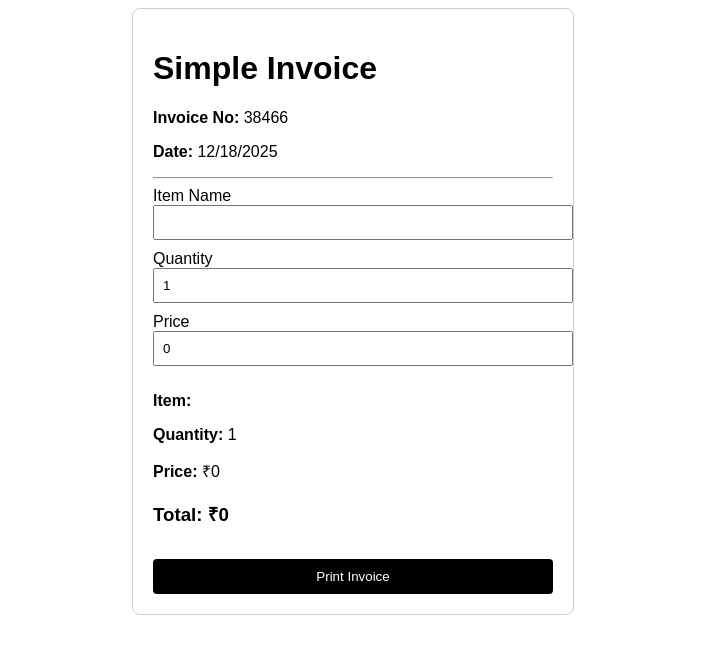
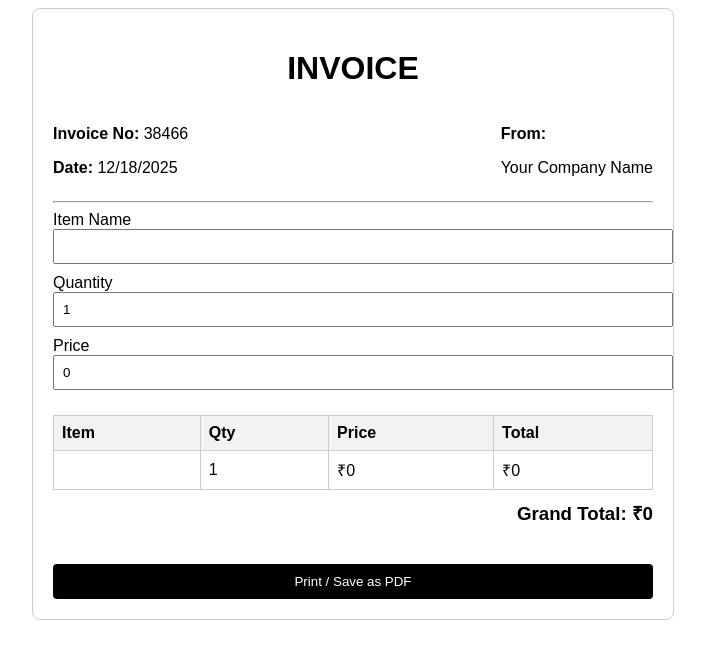
Before and after one commit to abhayswami2004-source/-making-invoice-, a Next.js app: page / in a window 1280 px wide. Shown: the top 658 px of the page, without its empty margins (287-992 px from the left). Built offline with nearby package versions, Linux system fonts and the light colour scheme.

Commit message:
Update page.js

```diff
--- a/app/page.js
+++ b/app/page.js
@@ -13,12 +13,28 @@ export default function Home() {
 
   return (
     <>
-      {/* Print CSS */}
+      {/* Print styles */}
       <style>{`
         @media print {
           .no-print {
             display: none;
           }
+          body {
+            background: white;
+          }
+        }
+        table {
+          width: 100%;
+          border-collapse: collapse;
+          margin-top: 15px;
+        }
+        th, td {
+          border: 1px solid #ccc;
+          padding: 8px;
+          text-align: left;
+        }
+        th {
+          background: #f2f2f2;
         }
       `}</style>
 
@@ -26,27 +42,35 @@ export default function Home() {
         style={{
           padding: "20px",
           fontFamily: "Arial",
-          maxWidth: "400px",
+          maxWidth: "600px",
           margin: "auto",
           border: "1px solid #ccc",
           borderRadius: "8px"
         }}
       >
-        <h1>Simple Invoice</h1>
+        <h1 style={{ textAlign: "center" }}>INVOICE</h1>
 
-        <p><strong>Invoice No:</strong> {invoiceNumber}</p>
-        <p><strong>Date:</strong> {invoiceDate}</p>
+        <div style={{ display: "flex", justifyContent: "space-between" }}>
+          <div>
+            <p><strong>Invoice No:</strong> {invoiceNumber}</p>
+            <p><strong>Date:</strong> {invoiceDate}</p>
+          </div>
+          <div>
+            <p><strong>From:</strong></p>
+            <p>Your Company Name</p>
+          </div>
+        </div>
 
         <hr />
 
-        {/* INPUT SECTION (hidden in print) */}
+        {/* INPUT SECTION */}
         <div className="no-print">
           <label>Item Name</label>
           <input
             type="text"
             value={item}
             onChange={(e) => setItem(e.target.value)}
-            style={{ width: "100%", marginBottom: "10px", padding: "8px" }}
+            style={{ width: "100%", padding: "8px", marginBottom: "10px" }}
           />
 
           <label>Quantity</label>
@@ -54,7 +78,7 @@ export default function Home() {
             type="number"
             value={quantity}
             onChange={(e) => setQuantity(Number(e.target.value))}
-            style={{ width: "100%", marginBottom: "10px", padding: "8px" }}
+            style={{ width: "100%", padding: "8px", marginBottom: "10px" }}
           />
 
           <label>Price</label>
@@ -62,23 +86,40 @@ export default function Home() {
             type="number"
             value={price}
             onChange={(e) => setPrice(Number(e.target.value))}
-            style={{ width: "100%", marginBottom: "10px", padding: "8px" }}
+            style={{ width: "100%", padding: "8px", marginBottom: "10px" }}
           />
         </div>
 
-        {/* INVOICE DISPLAY */}
-        <p><strong>Item:</strong> {item}</p>
-        <p><strong>Quantity:</strong> {quantity}</p>
-        <p><strong>Price:</strong> ₹{price}</p>
+        {/* INVOICE TABLE */}
+        <table>
+          <thead>
+            <tr>
+              <th>Item</th>
+              <th>Qty</th>
+              <th>Price</th>
+              <th>Total</th>
+            </tr>
+          </thead>
+          <tbody>
+            <tr>
+              <td>{item}</td>
+              <td>{quantity}</td>
+              <td>₹{price}</td>
+              <td>₹{total}</td>
+            </tr>
+          </tbody>
+        </table>
 
-        <h3>Total: ₹{total}</h3>
+        <h3 style={{ textAlign: "right", marginTop: "10px" }}>
+          Grand Total: ₹{total}
+        </h3>
 
-        {/* PRINT BUTTON (hidden in print) */}
+        {/* PRINT BUTTON */}
         <button
           className="no-print"
           onClick={() => window.print()}
           style={{
-            marginTop: "15px",
+            marginTop: "20px",
             padding: "10px",
             width: "100%",
             cursor: "pointer",
@@ -88,7 +129,7 @@ export default function Home() {
             borderRadius: "4px"
           }}
         >
-          Print Invoice
+          Print / Save as PDF
         </button>
       </main>
     </>
```
